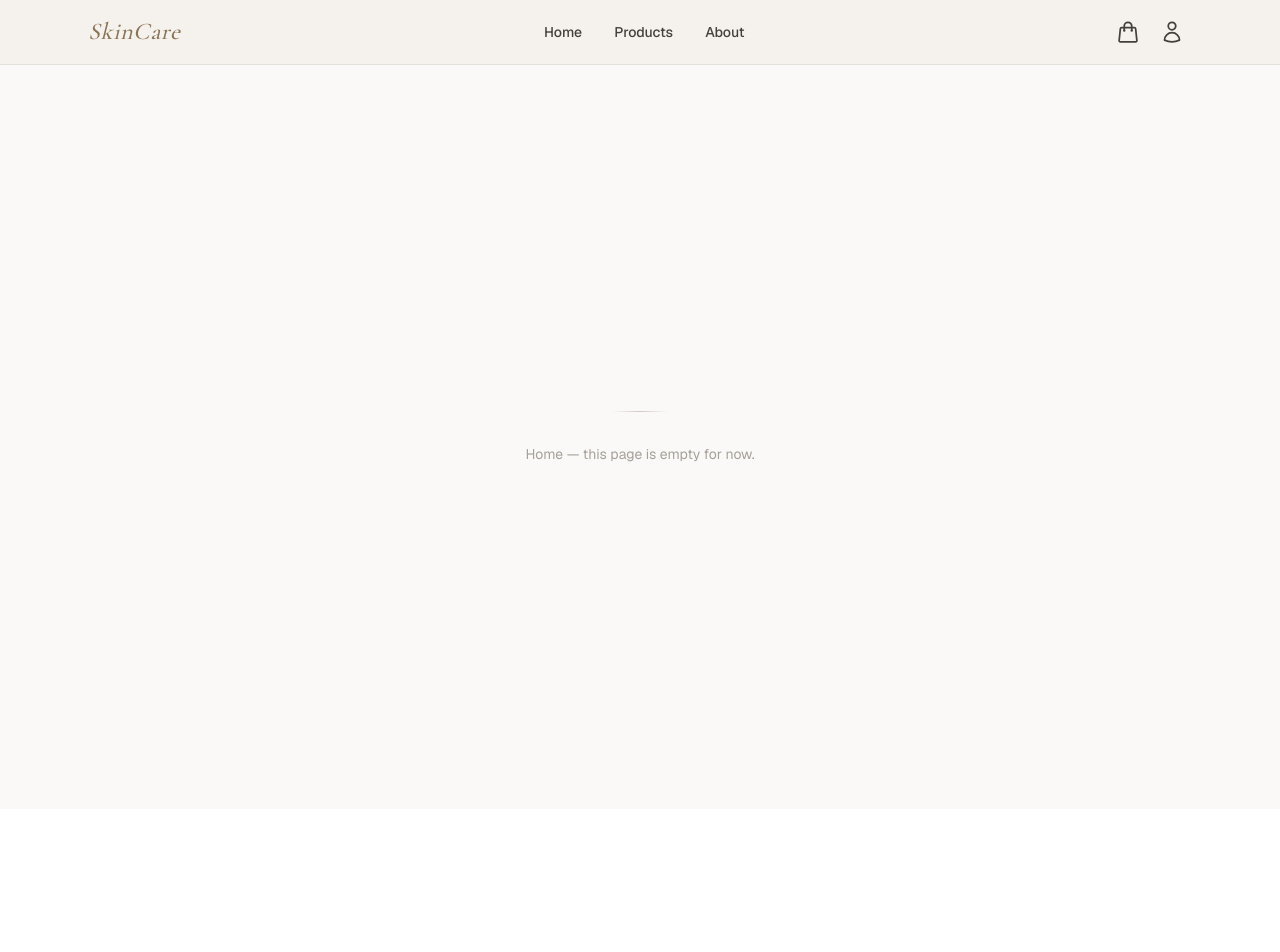
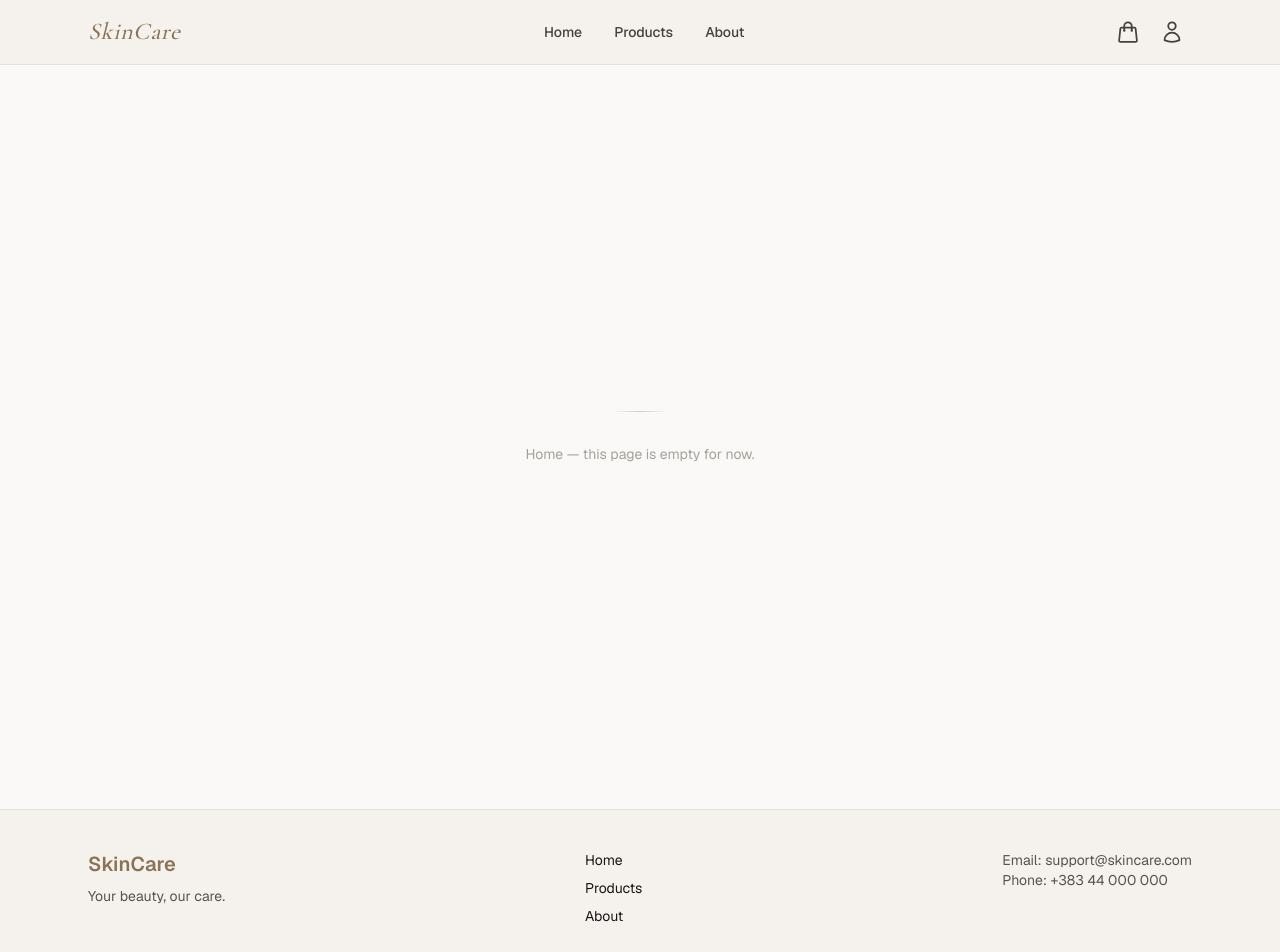
Before and after one commit to Oltiana/SkinCare, a Next.js app in the folder web/: page / in a window 1280 px wide. Shown: the top 952 px of the page. Before the commit the page ends 809 px from the top, so only its background shows below. Built offline with nearby package versions, Linux system fonts and the light colour scheme; no server answers.

Commit message:
and I added footer

```diff
--- /dev/null
+++ b/web/src/components/client/Footer.tsx
@@ -0,0 +1,48 @@
+import Link from "next/link";
+
+export default function Footer() {
+  return (
+    <footer className="border-t border-[#e5e2dc] bg-[#f5f2ed]">
+      <div className="mx-auto max-w-6xl px-4 py-10 sm:px-6">
+
+        <div className="flex flex-col gap-6 sm:flex-row sm:justify-between">
+
+          {/* Logo / Brand */}
+          <div>
+            <h2 className="text-xl font-semibold text-[#8B7355]">
+              SkinCare
+            </h2>
+            <p className="mt-2 text-sm text-stone-600">
+              Your beauty, our care.
+            </p>
+          </div>
+
+          {/* Links */}
+          <div className="flex flex-col gap-2 text-sm">
+            <Link href="/" className="hover:text-[#8f5f6a]">
+              Home
+            </Link>
+            <Link href="/products" className="hover:text-[#8f5f6a]">
+              Products
+            </Link>
+            <Link href="/about" className="hover:text-[#8f5f6a]">
+              About
+            </Link>
+          </div>
+
+          {/* Contact */}
+          <div className="text-sm text-stone-600">
+            <p>Email: support@skincare.com</p>
+            <p>Phone: +383 44 000 000</p>
+          </div>
+
+        </div>
+
+        <div className="mt-8 border-t pt-4 text-center text-xs text-stone-500">
+          © {new Date().getFullYear()} SkinCare. All rights reserved.
+        </div>
+
+      </div>
+    </footer>
+  );
+}
--- a/web/src/components/client/app-shell.tsx
+++ b/web/src/components/client/app-shell.tsx
@@ -2,6 +2,7 @@
 
 import { usePathname } from "next/navigation";
 import { SiteHeader } from "./site-header";
+import Footer from "./Footer";
 
 export function AppShell({
   appName,
@@ -11,19 +12,27 @@ export function AppShell({
   children: React.ReactNode;
 }) {
   const pathname = usePathname();
-  const isDashboard = pathname === "/dashboard" || pathname.startsWith("/dashboard/");
+  const isDashboard =
+    pathname === "/dashboard" || pathname.startsWith("/dashboard/");
 
   return (
     <>
       {!isDashboard && <SiteHeader appName={appName} />}
+
       <div
         className={
           isDashboard
             ? "flex min-h-svh min-h-0 flex-1 flex-col"
-            : "flex min-h-0 flex-1 flex-col"
+            : "flex min-h-screen flex-1 flex-col"
         }
       >
-        {children}
+        {/* Content */}
+        <main className="flex-1">
+          {children}
+        </main>
+
+        {/* Footer (vetëm jashtë dashboard) */}
+        {!isDashboard && <Footer />}
       </div>
     </>
   );
```
